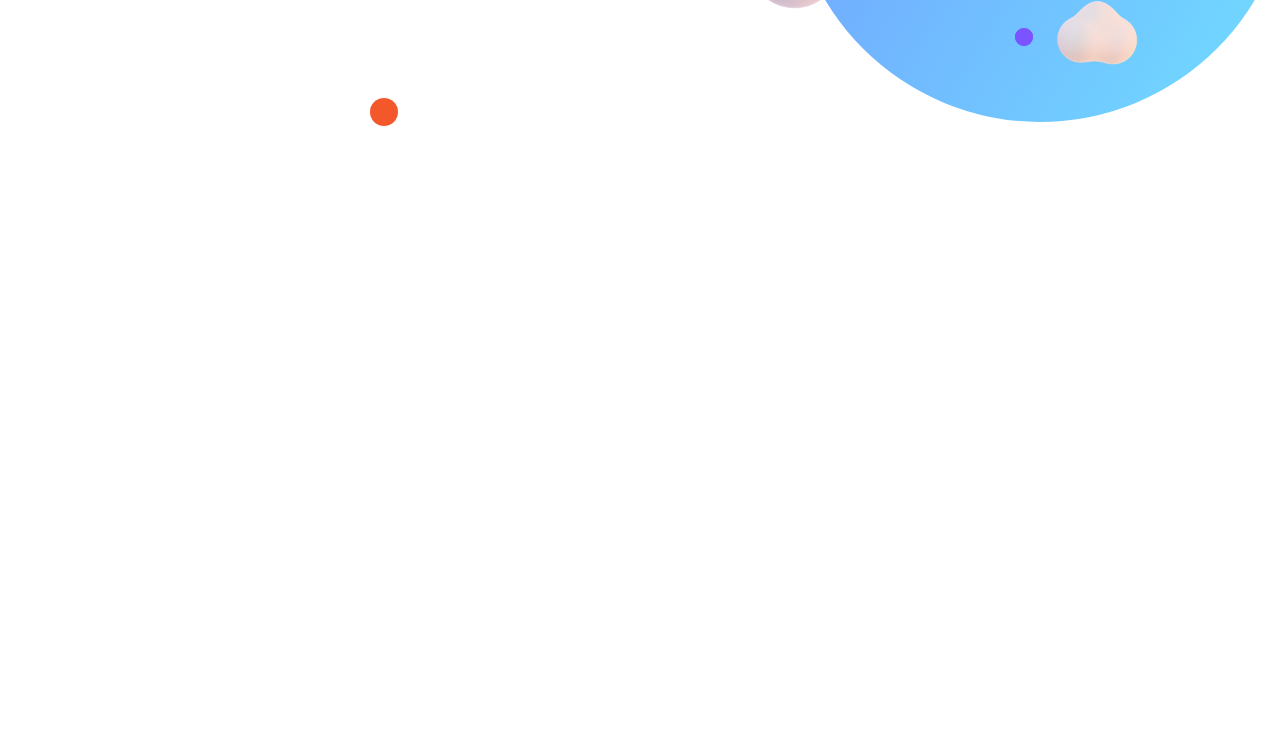
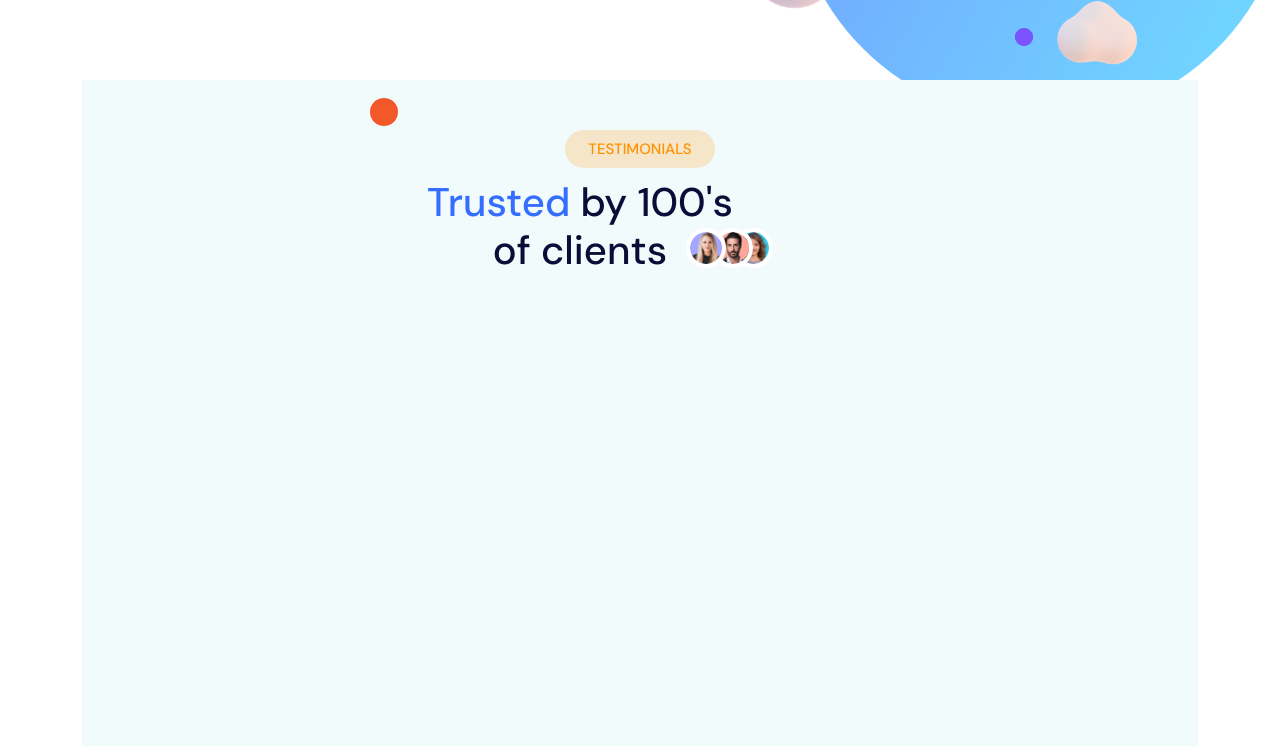
Before and after one commit to mohamedsaiedd/Real-Soft, a website: page index.html in a window 1280 px wide. Shown: the part 594-1340 px from the top of the page. Drawn offline with nearby package versions, Linux system fonts and the light colour scheme.

Commit message:
home : testimonials header

```diff
--- a/index.html
+++ b/index.html
@@ -81,7 +81,7 @@
                     A startup or start-up is a company or project undertaken by an entrepreneur to seek, develop, and
                     validate a scalable business model.
                 </p>
-                <div  class="btns">
+                <div class="btns">
                     <button class=" btn">Let's discuss</button>
                     <button class=" btn btn-frame">Let's discuss</button>
 
@@ -94,6 +94,22 @@
 
 
         </section>
+        <section class="testimonials">
+            <header class="testimonials-header">
+                <h6>
+                    Testimonials
+                </h6>
+
+                <div class="imageGroup">
+                <h1>
+                    <span>Trusted </span> by 100's<br> of clients
+                </h1>
+                    <img class="imageGroup-img1" src="./assets/images/light/Group 3.png"/>
+                    <img class="imageGroup-img2" src="./assets/images/light/Group 4.png"/>
+                    <img class="imageGroup-img3" src="./assets/images/light/Group 6.png"/>
+                </div>
+            </header>
+        </section>
     </div>
 </body>
 
--- a/styles/style.scss
+++ b/styles/style.scss
@@ -352,10 +352,75 @@ svg:hover path {
         color: white;
 
     }
+
     .btn-frame {
-        color:$dark-mode ;
+        color: $dark-mode ;
         border: 2px solid rgb(61, 61, 61);
         background-color: white;
     }
 
 }
+
+
+//testimonials
+.imageGroup {
+    display: flex;
+    flex-direction: row;
+    justify-content: center;
+
+    img {
+        width: 40px;
+        align-items: flex-end !important;
+        object-fit: contain;
+        position: relative;
+        bottom: 0;
+        height: fit-content;
+        top: 50px;
+        left: -47px;
+        border: 4px solid #fff;
+        border-radius:50%
+    }
+    .imageGroup-img1 {
+
+        z-index: 2;
+    }
+    .imageGroup-img2 {
+        left: -60px;
+        z-index: 1;
+    }
+    .imageGroup-img3 {
+        left: -80px;
+        z-index: 0;
+
+    }
+}
+
+.testimonials-header {
+    background-color: #F2FBFC;
+    height: 100vh;
+    text-align: center;
+    justify-content: center;
+    padding-top: 50px;
+    font-weight: bolder;
+
+    h1 {
+        color: $dark-mode;
+
+        span {
+            color: $primary-light;
+        }
+    }
+
+    h6 {
+        background-color: #FF910033;
+        text-transform: uppercase;
+        width: 150px;
+        margin: 0 auto;
+        padding: 10px;
+        border-radius: 20px;
+        color: #FF9100;
+        font-size: 15px;
+        margin-bottom: 10px;
+
+    }
+}
```
Also changed, not shown: styles/style.css, 1 other file.
